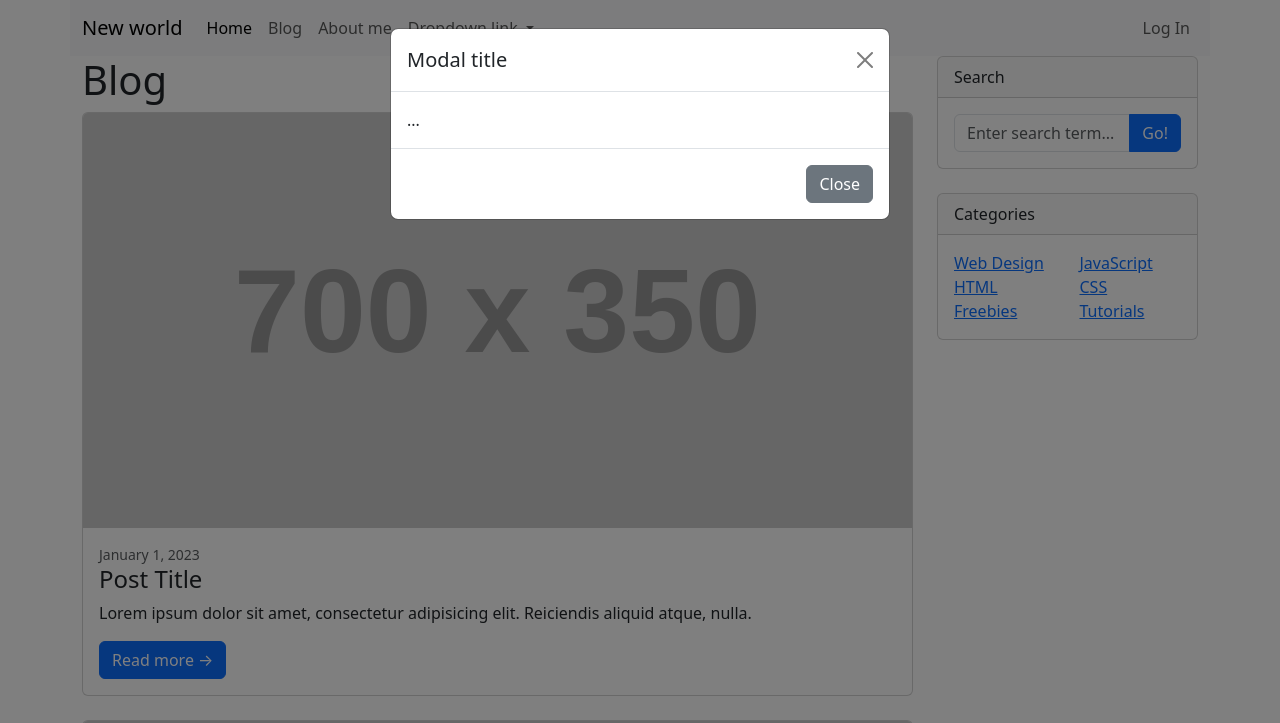
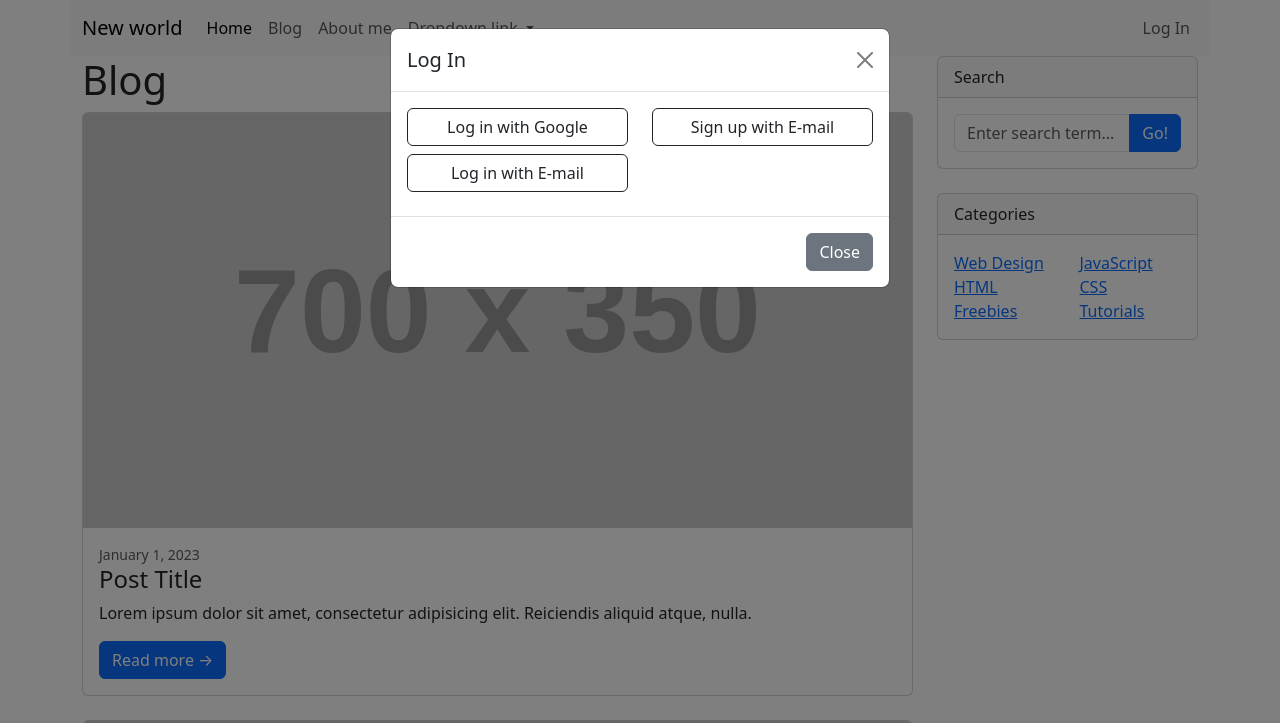
Before and after one commit to Junghun1007/Django-Project, a plain HTML site: page bootstrap-basic1/blog_list.html in a window 1280 px wide. Both pictures are taken after a click on the link "Log In". Shown: the top 723 px of the page. Drawn offline with nearby package versions, Linux system fonts and the light colour scheme; placeholder pictures from the web are drawn by us.

Commit message:
Add Log in method button in Modal

```diff
--- a/bootstrap-basic1/blog_list.html
+++ b/bootstrap-basic1/blog_list.html
@@ -55,11 +55,19 @@
         <div class="modal-dialog">
           <div class="modal-content">
             <div class="modal-header">
-              <h1 class="modal-title fs-5" id="loginModalLabel">Modal title</h1>
+              <h1 class="modal-title fs-5" id="loginModalLabel">Log In</h1>
               <button type="button" class="btn-close" data-bs-dismiss="modal" aria-label="Close"></button>
             </div>
             <div class="modal-body">
-              ...
+                <div class = "row">
+                    <div class = "col-md-6">
+                        <button type="button" class="btn btn-outline-dark d-block w-100 mb-2">Log in with Google</button>
+                        <button type="button" class="btn btn-outline-dark d-block w-100 mb-2">Log in with E-mail</button>
+                    </div>
+                    <div class = "col-md-6">
+                        <button type="button" class="btn btn-outline-dark d-block w-100">Sign up with E-mail</button>
+                    </div>
+                </div>
             </div>
             <div class="modal-footer">
               <button type="button" class="btn btn-secondary" data-bs-dismiss="modal">Close</button>
```
